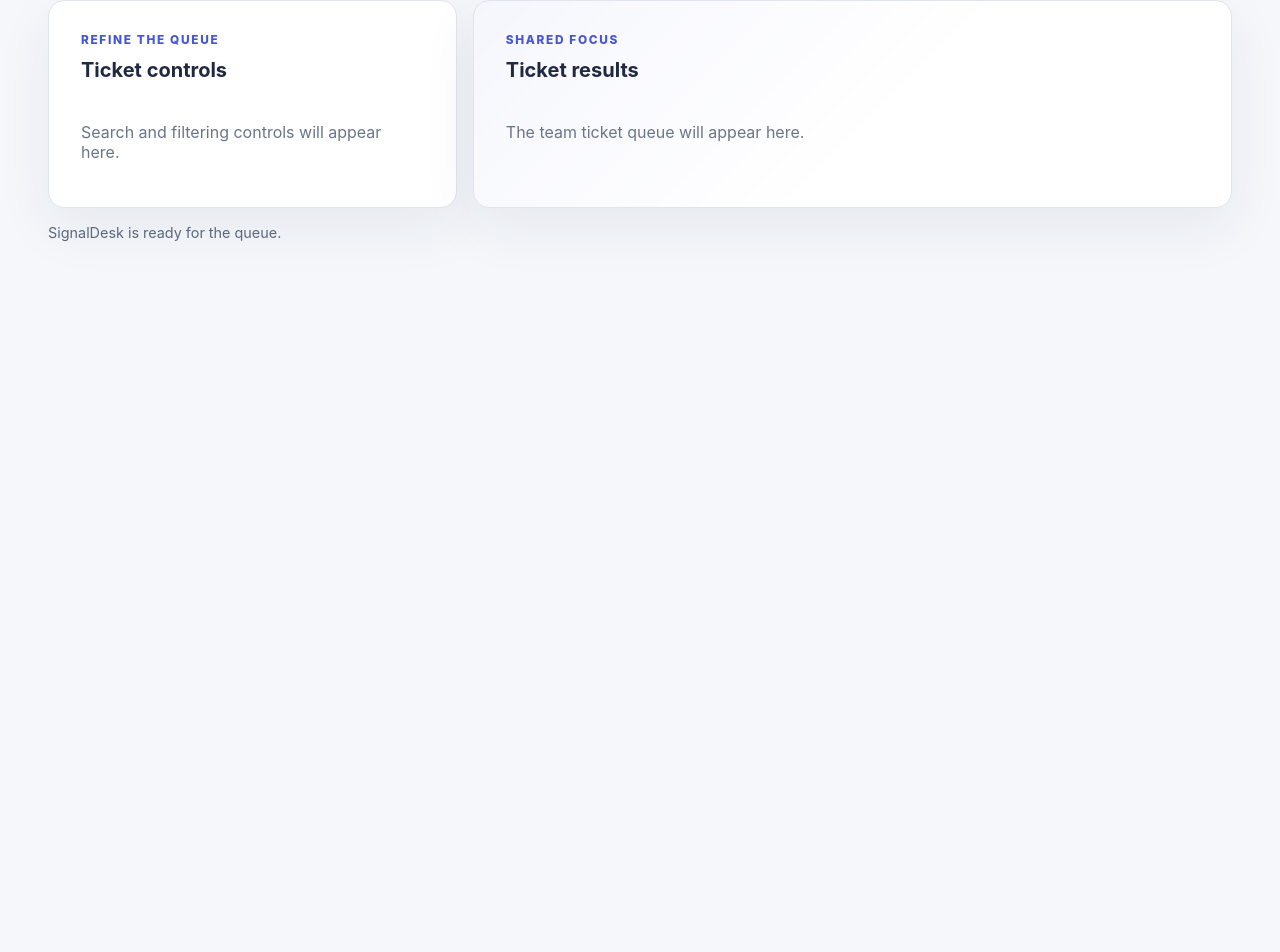
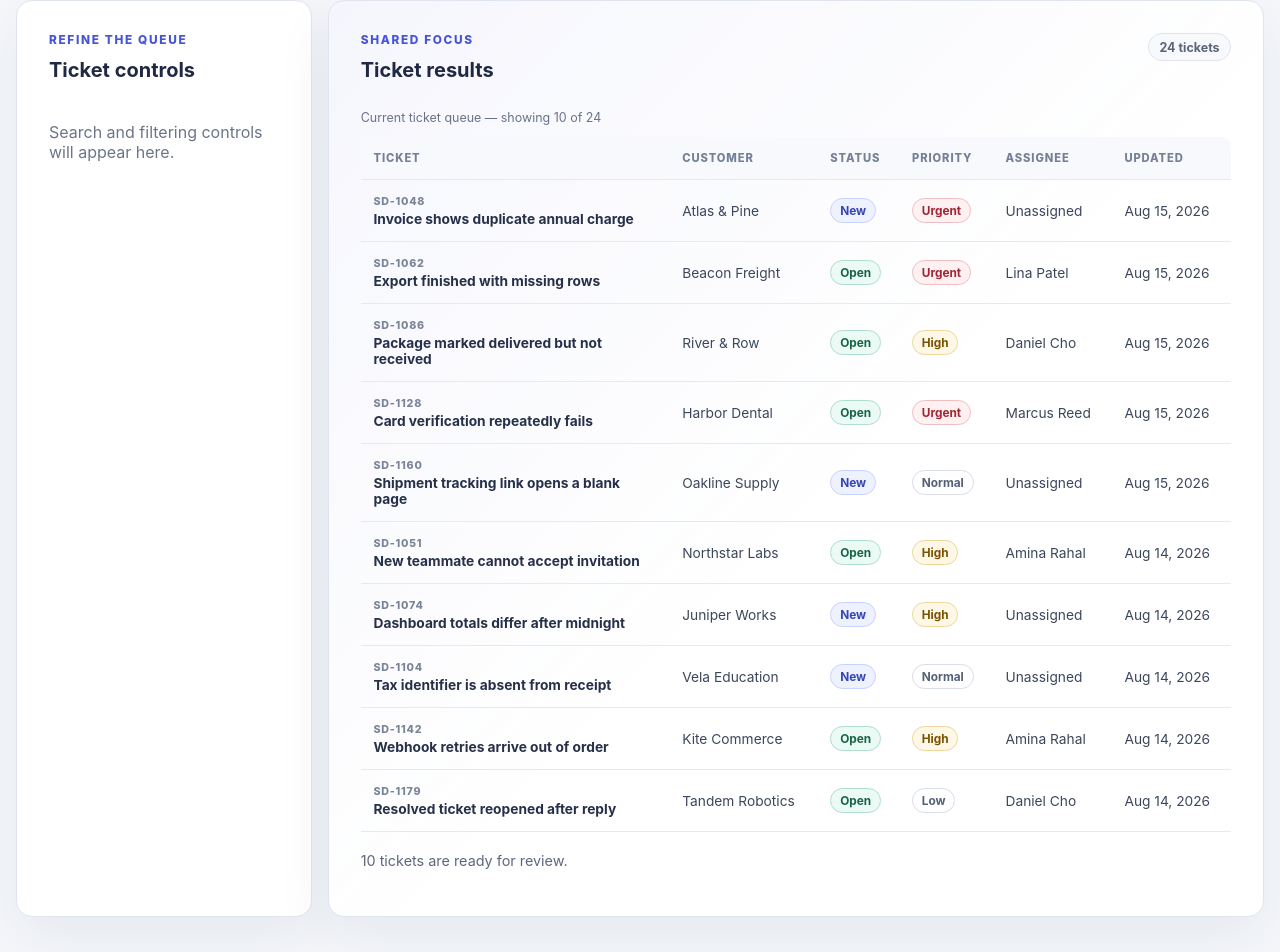
Before and after one commit to Hamzaafroukh321/SignalDesk, a React (Vite) app: page / in a window 1280 px wide. Shown: the part 555-1507 px from the top of the page. Before the commit the page ends 875 px from the top, so only its background shows below. Built offline with nearby package versions, Linux system fonts and the light colour scheme.

Commit message:
feat: render tickets in a semantic results table [M08]

```diff
--- a/src/App.tsx
+++ b/src/App.tsx
@@ -1,6 +1,19 @@
+import { useState } from 'react'
 import type { MouseEvent } from 'react'
+import {
+  createTicketRepository,
+  type TicketRepository,
+} from './data/ticketRepository'
+import { TicketWorkspace } from './features/tickets/TicketWorkspace'
 
-export function App() {
+interface AppProps {
+  repository?: TicketRepository
+}
+
+export function App({ repository }: AppProps) {
+  const [ticketRepository] = useState(
+    () => repository ?? createTicketRepository(),
+  )
   const focusMainContent = (event: MouseEvent<HTMLAnchorElement>) => {
     event.preventDefault()
     document.getElementById('main-content')?.focus()
@@ -42,23 +55,8 @@ export function App() {
             <p>Search and filtering controls will appear here.</p>
           </section>
 
-          <section className="panel results-panel" aria-labelledby="results-title">
-            <div>
-              <p className="panel-kicker">Shared focus</p>
-              <h2 id="results-title">Ticket results</h2>
-            </div>
-            <p>The team ticket queue will appear here.</p>
-          </section>
+          <TicketWorkspace repository={ticketRepository} />
         </div>
-
-        <section className="status-area" aria-labelledby="status-title">
-          <h2 id="status-title" className="visually-hidden">
-            Workspace updates
-          </h2>
-          <p role="status" aria-live="polite" aria-atomic="true">
-            SignalDesk is ready for the queue.
-          </p>
-        </section>
       </main>
     </div>
   )
--- /dev/null
+++ b/src/features/tickets/TicketTable.tsx
@@ -0,0 +1,62 @@
+import { getPriorityLabel, getStatusLabel, type Ticket } from '../../domain/ticket'
+
+interface TicketTableProps {
+  tickets: readonly Ticket[]
+  totalCount: number
+}
+
+const dateFormatter = new Intl.DateTimeFormat('en', {
+  day: 'numeric',
+  month: 'short',
+  year: 'numeric',
+  timeZone: 'UTC',
+})
+
+export function TicketTable({ tickets, totalCount }: TicketTableProps) {
+  return (
+    <div className="table-scroll">
+      <table className="ticket-table">
+        <caption>
+          Current ticket queue — showing {tickets.length} of {totalCount}
+        </caption>
+        <thead>
+          <tr>
+            <th scope="col">Ticket</th>
+            <th scope="col">Customer</th>
+            <th scope="col">Status</th>
+            <th scope="col">Priority</th>
+            <th scope="col">Assignee</th>
+            <th scope="col">Updated</th>
+          </tr>
+        </thead>
+        <tbody>
+          {tickets.map((ticket) => (
+            <tr key={ticket.id}>
+              <th scope="row">
+                <span className="ticket-id">{ticket.id}</span>
+                <span className="ticket-title">{ticket.title}</span>
+              </th>
+              <td>{ticket.customer.name}</td>
+              <td>
+                <span className={`badge status-${ticket.status}`}>
+                  {getStatusLabel(ticket.status)}
+                </span>
+              </td>
+              <td>
+                <span className={`badge priority-${ticket.priority}`}>
+                  {getPriorityLabel(ticket.priority)}
+                </span>
+              </td>
+              <td>{ticket.assignee?.name ?? 'Unassigned'}</td>
+              <td>
+                <time dateTime={ticket.updatedAt}>
+                  {dateFormatter.format(new Date(ticket.updatedAt))}
+                </time>
+              </td>
+            </tr>
+          ))}
+        </tbody>
+      </table>
+    </div>
+  )
+}
--- /dev/null
+++ b/src/features/tickets/TicketWorkspace.tsx
@@ -0,0 +1,91 @@
+import { useEffect, useState } from 'react'
+import type { Ticket, TicketId } from '../../domain/ticket'
+import {
+  isAbortError,
+  type TicketRepository,
+} from '../../data/ticketRepository'
+import { TicketTable } from './TicketTable'
+
+interface TicketWorkspaceProps {
+  repository: TicketRepository
+}
+
+interface TicketListSnapshot {
+  ids: TicketId[]
+  entities: ReadonlyMap<TicketId, Ticket>
+  totalCount: number
+}
+
+type ListResource =
+  | { status: 'loading' }
+  | { status: 'success'; snapshot: TicketListSnapshot }
+  | { status: 'error' }
+
+export function TicketWorkspace({ repository }: TicketWorkspaceProps) {
+  const [list, setList] = useState<ListResource>({ status: 'loading' })
+
+  useEffect(() => {
+    const controller = new AbortController()
+
+    void repository
+      .listTickets({}, { signal: controller.signal })
+      .then((page) => {
+        setList({
+          status: 'success',
+          snapshot: {
+            ids: page.tickets.map((ticket) => ticket.id),
+            entities: new Map(
+              page.tickets.map((ticket) => [ticket.id, ticket] as const),
+            ),
+            totalCount: page.totalCount,
+          },
+        })
+      })
+      .catch((error: unknown) => {
+        if (!isAbortError(error)) setList({ status: 'error' })
+      })
+
+    return () => {
+      controller.abort()
+    }
+  }, [repository])
+
+  const tickets =
+    list.status === 'success'
+      ? list.snapshot.ids.flatMap((id) => {
+          const ticket = list.snapshot.entities.get(id)
+          return ticket ? [ticket] : []
+        })
+      : []
+
+  return (
+    <section className="panel results-panel" aria-labelledby="results-title">
+      <div className="panel-heading">
+        <div>
+          <p className="panel-kicker">Shared focus</p>
+          <h2 id="results-title">Ticket results</h2>
+        </div>
+        {list.status === 'success' ? (
+          <span className="result-count">{list.snapshot.totalCount} tickets</span>
+        ) : null}
+      </div>
+
+      {list.status === 'success' ? (
+        <TicketTable
+          tickets={tickets}
+          totalCount={list.snapshot.totalCount}
+        />
+      ) : null}
+
+      <div className="status-area">
+        <p role="status" aria-live="polite" aria-atomic="true">
+          {list.status === 'loading' ? 'Loading the ticket queue…' : null}
+          {list.status === 'success'
+            ? `${tickets.length} tickets are ready for review.`
+            : null}
+          {list.status === 'error' ? 'The ticket queue could not be loaded.' : null}
+        </p>
+      </div>
+    </section>
+  )
+}
--- a/src/styles.css
+++ b/src/styles.css
@@ -92,7 +92,7 @@ textarea {
 }
 
 .workspace {
-  width: min(74rem, calc(100% - 2rem));
+  width: min(86rem, calc(100% - 2rem));
   margin: 0 auto;
   padding: clamp(3rem, 8vw, 6.75rem) 0 4rem;
   outline: none;
@@ -136,7 +136,7 @@ textarea {
 
 .workspace-grid {
   display: grid;
-  grid-template-columns: minmax(15rem, 0.7fr) minmax(20rem, 1.3fr);
+  grid-template-columns: minmax(15rem, 0.48fr) minmax(36rem, 1.52fr);
   gap: 1rem;
   margin-top: clamp(3rem, 7vw, 5rem);
 }
@@ -161,9 +161,152 @@ textarea {
   color: #6b7588;
 }
 
+.panel-heading {
+  display: flex;
+  gap: 1rem;
+  align-items: start;
+  justify-content: space-between;
+}
+
+.result-count {
+  flex: none;
+  padding: 0.35rem 0.65rem;
+  border: 1px solid #dfe4ee;
+  border-radius: 999px;
+  color: #59657a;
+  background: #f8f9fc;
+  font-size: 0.78rem;
+  font-weight: 750;
+}
+
 .results-panel {
+  min-width: 0;
   background:
     linear-gradient(135deg, rgb(70 84 214 / 5%), transparent 55%), #ffffff;
+}
+
+.table-scroll {
+  overflow-x: auto;
+  margin: 1.75rem -0.5rem 0;
+  padding: 0 0.5rem 0.25rem;
+}
+
+.ticket-table {
+  width: 100%;
+  min-width: 54rem;
+  border-spacing: 0;
+  border-collapse: separate;
+  color: #3c475c;
+  font-size: 0.86rem;
+  text-align: left;
+}
+
+.ticket-table caption {
+  padding: 0 0 0.75rem;
+  color: #687388;
+  font-size: 0.78rem;
+  text-align: left;
+}
+
+.ticket-table th,
+.ticket-table td {
+  padding: 0.9rem 0.8rem;
+  border-bottom: 1px solid #e6e9f0;
+  vertical-align: middle;
+}
+
+.ticket-table thead th {
+  color: #748096;
+  background: #f8f9fc;
+  font-size: 0.7rem;
+  font-weight: 800;
+  letter-spacing: 0.08em;
+  text-transform: uppercase;
+}
+
+.ticket-table thead th:first-child {
+  border-radius: 0.65rem 0 0;
+}
+
+.ticket-table thead th:last-child {
+  border-radius: 0 0.65rem 0 0;
+}
+
+.ticket-table tbody tr:hover {
+  background: #fafbfe;
+}
+
+.ticket-table tbody th {
+  max-width: 18rem;
+  color: #263049;
+  font-weight: 700;
+}
+
+.ticket-id,
+.ticket-title {
+  display: block;
+}
+
+.ticket-id {
+  margin-bottom: 0.2rem;
+  color: #7a8498;
+  font-size: 0.67rem;
+  font-weight: 800;
+  letter-spacing: 0.07em;
+}
+
+.badge {
+  display: inline-flex;
+  align-items: center;
+  padding: 0.28rem 0.55rem;
+  border: 1px solid transparent;
+  border-radius: 999px;
+  font-size: 0.74rem;
+  font-weight: 750;
+  white-space: nowrap;
+}
+
+.status-new {
+  border-color: #c8d2ff;
+  color: #3546b4;
+  background: #eef1ff;
+}
+
+.status-open {
+  border-color: #aedfce;
+  color: #196548;
+  background: #ebfaf4;
+}
+
+.status-pending {
+  border-color: #f0d59d;
+  color: #7a5200;
+  background: #fff8e7;
+}
+
+.status-resolved {
+  border-color: #d9dde6;
+  color: #536078;
+  background: #f3f5f8;
+}
+
+.priority-low,
+.priority-normal {
+  border-color: #d9dde6;
+  color: #536078;
+  background: #ffffff;
+}
+
+.priority-high {
+  border-color: #f0d59d;
+  color: #7a5200;
+  background: #fff8e7;
+}
+
+.priority-urgent {
+  border-color: #efbfc4;
+  color: #a12634;
+  background: #fff0f1;
 }
 
 .status-area {
```
Also changed, not shown: 1 other file (tests, documents, lock files or other folders).
